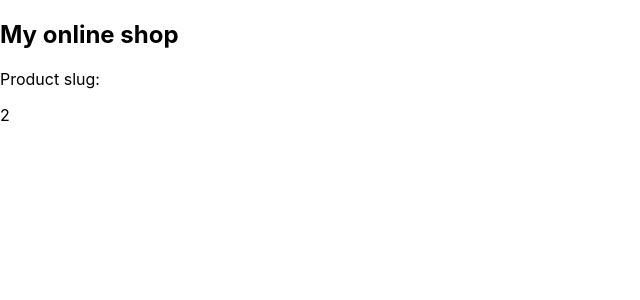
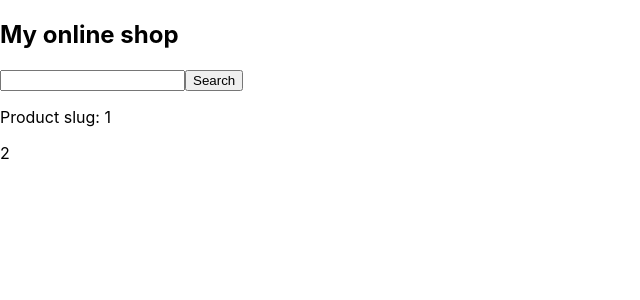
Before and after one commit to robinho1989/Online-Shop, a Next.js app: page /1 in a window 1280 px wide. Shown: the top 300 px of the page, without its empty margins (0-640 px from the left). Built offline with nearby package versions, Linux system fonts and the light colour scheme; no server answers.

Commit message:
search-input added

```diff
--- a/components/navbar/Navbar.tsx
+++ b/components/navbar/Navbar.tsx
@@ -1,9 +1,11 @@
 import { Logo } from "../logo/Logo"
+import { SearchInput } from "../serachInput/SearchInput"
 
 export const Navbar=()=>{
     return(
         <nav>
             <Logo/>
+            <SearchInput/>
         </nav>
     )
 }
--- /dev/null
+++ b/components/serachInput/SearchInput.tsx
@@ -0,0 +1,8 @@
+export const SearchInput = () => {
+	return (
+		<form action=''>
+			<input type='search' name='q' id='mySearch' />
+            <button>Search</button>
+		</form>
+	);
+};
--- a/pages/[slug].tsx
+++ b/pages/[slug].tsx
@@ -1,9 +1,18 @@
 import { useRouter } from 'next/router';
+import { useGetProductDetailsBySlugQuery } from '../generated/graphql';
 
 export default function ProductDetail() {
+	const router = useRouter();
 
-	const router = useRouter();
-	const {productSlug} = router.query;
+	const { slug } = router.query;
+	const productSlug = typeof slug === 'string' ? slug : undefined;
+	// const { loading, data, error } = useGetProductsQuery();
+
+	const { data, loading, error } = useGetProductDetailsBySlugQuery({
+		variables: {
+			slug: productSlug,
+		},
+	});
 
 	return <p>Product slug: {productSlug}</p>;
 }
```
Also changed, not shown: pages/index.tsx (+7 -10 lines).
